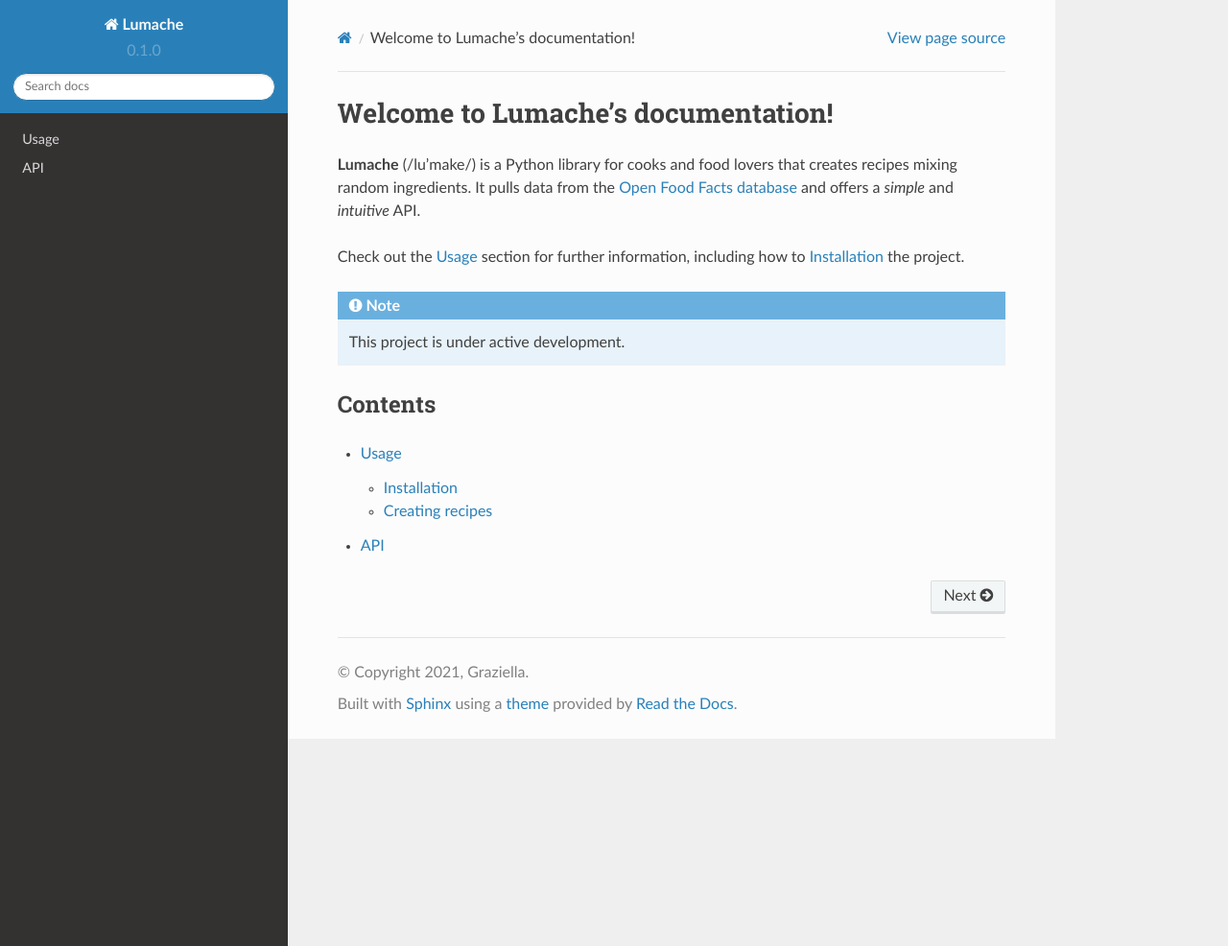
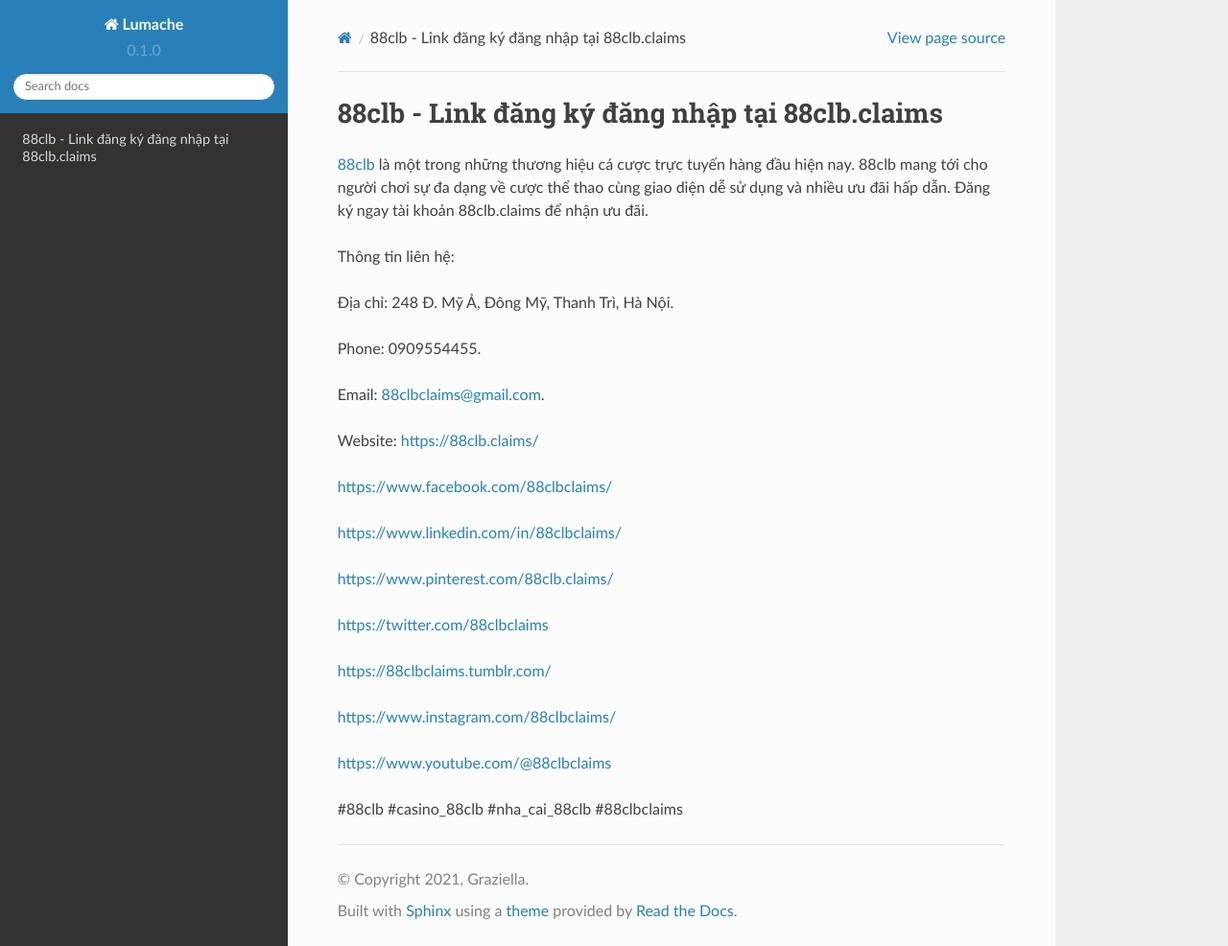
Before and after one commit to vanthanhtuan2022/88clbclaims, a Sphinx documentation site: the page built from docs/source/index.rst, in a window 1280 px wide and 986 px high. Shown: the whole window at 96% size. Built offline with Sphinx 7.4.7 and the Read the Docs theme 2.0.0, drawn with Linux system fonts in a browser that asks for light colours.

Commit message:
Update index.rst

```diff
--- a/docs/source/index.rst
+++ b/docs/source/index.rst
@@ -1,22 +1,30 @@
-Welcome to Lumache's documentation!
+88clb - Link đăng ký đăng nhập tại 88clb.claims
 ===================================
 
-**Lumache** (/lu'make/) is a Python library for cooks and food lovers
-that creates recipes mixing random ingredients.
-It pulls data from the `Open Food Facts database <https://world.openfoodfacts.org/>`_
-and offers a *simple* and *intuitive* API.
+`88clb <https://88clb.claims/>`_ là một trong những thương hiệu cá cược trực tuyến hàng đầu hiện nay. 88clb mang tới cho người chơi sự đa dạng về cược thể thao cùng giao diện dễ sử dụng và nhiều ưu đãi hấp dẫn. Đăng ký ngay tài khoản 88clb.claims để nhận ưu đãi.
 
-Check out the :doc:`usage` section for further information, including
-how to :ref:`installation` the project.
+Thông tin liên hệ:
 
-.. note::
+Địa chỉ: 248 Đ. Mỹ Ả, Đông Mỹ, Thanh Trì, Hà Nội.
 
-   This project is under active development.
+Phone: 0909554455.
 
-Contents
---------
+Email: 88clbclaims@gmail.com.
 
-.. toctree::
+Website: https://88clb.claims/
 
-   usage
-   api
+https://www.facebook.com/88clbclaims/
+
+https://www.linkedin.com/in/88clbclaims/
+
+https://www.pinterest.com/88clb.claims/
+
+https://twitter.com/88clbclaims
+
+https://88clbclaims.tumblr.com/
+
+https://www.instagram.com/88clbclaims/
+
+https://www.youtube.com/@88clbclaims
+
+#88clb #casino_88clb #nha_cai_88clb #88clbclaims
```
